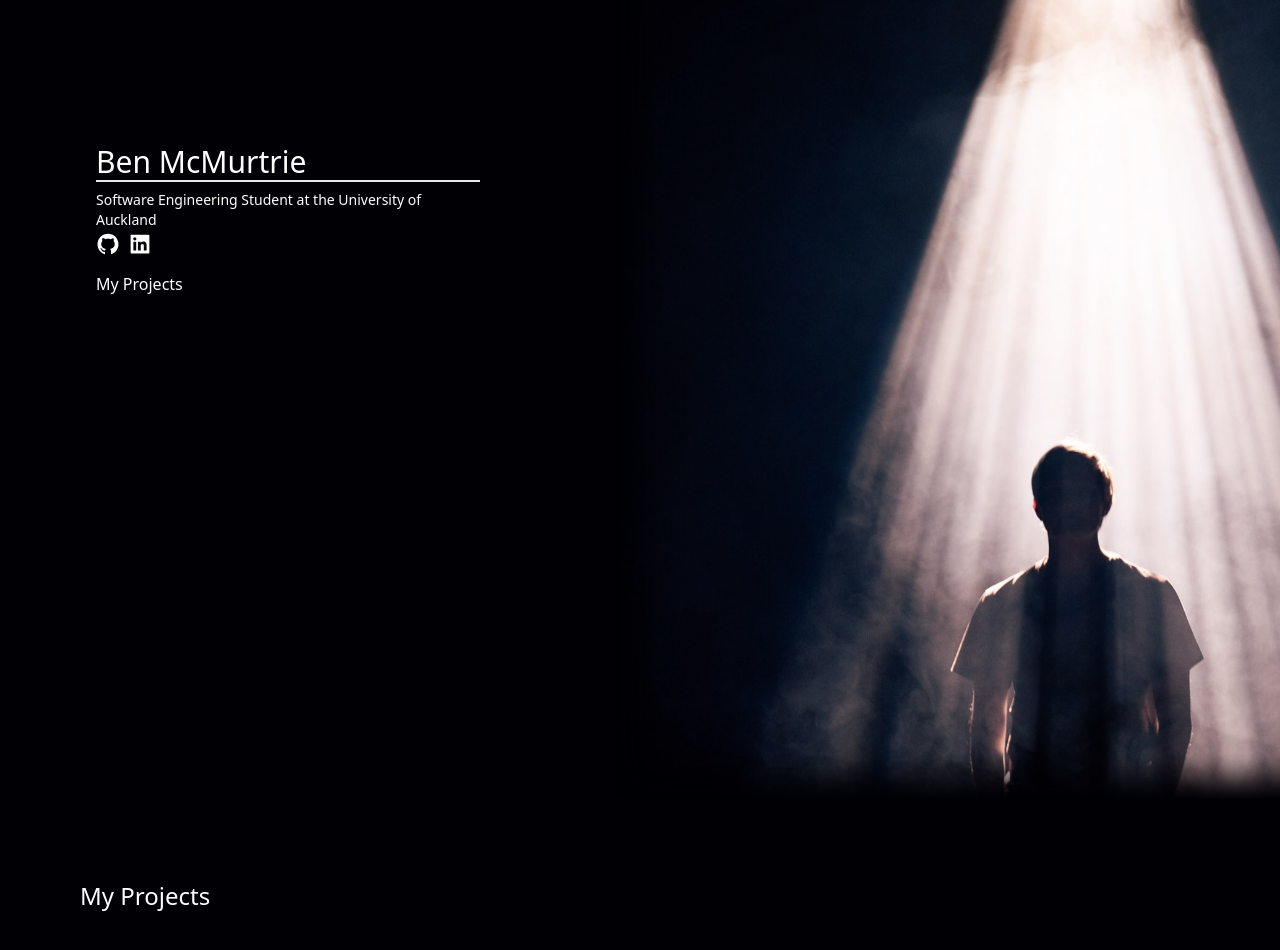
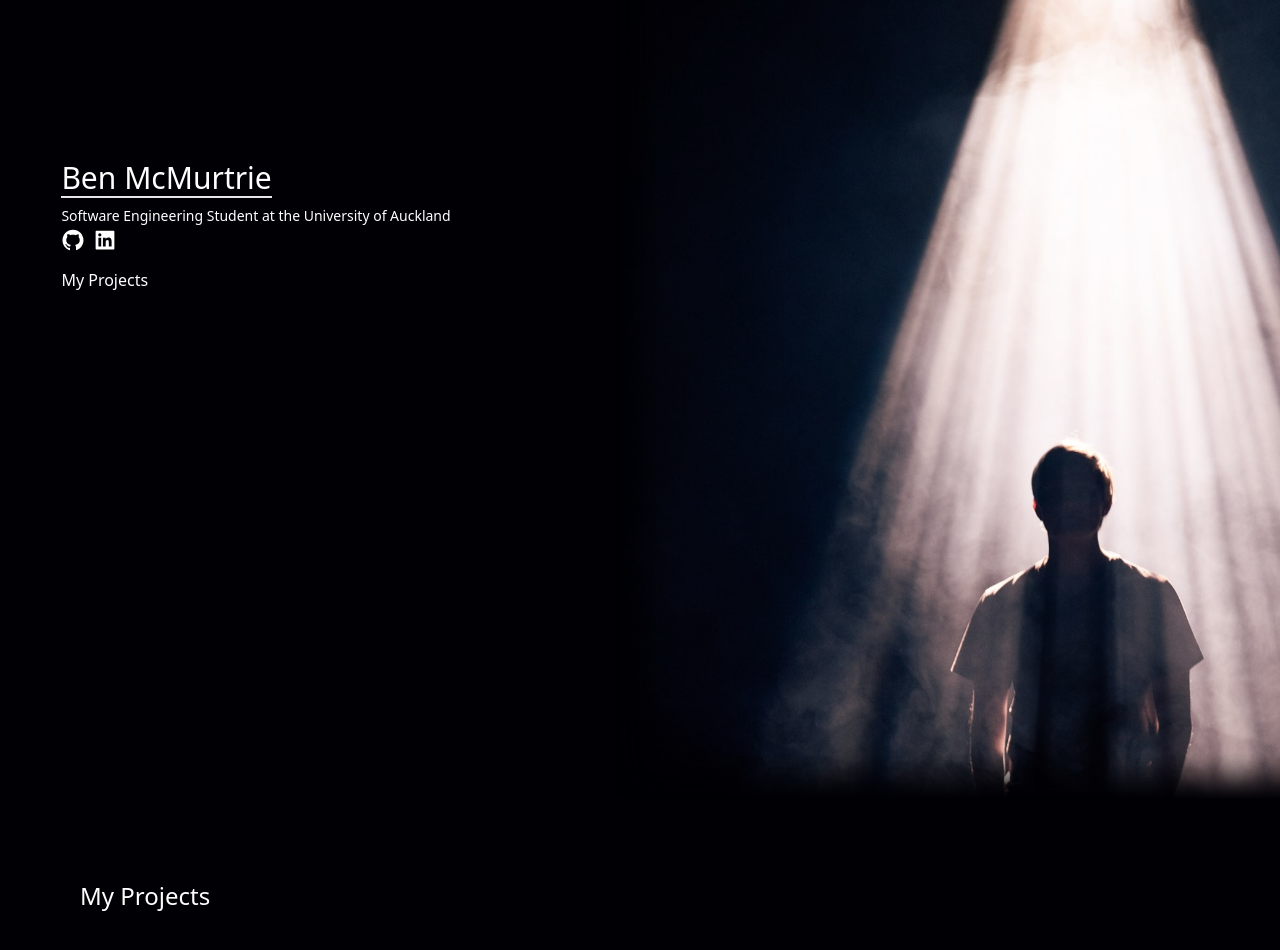
Before and after one commit to ben-732/ben-732.github.io, a React (Create React App) app: page / in a window 1280 px wide. Shown: the top 950 px of the page. Built offline with nearby package versions, Linux system fonts and the light colour scheme.

Commit message:
sizings slightly better on landing

```diff
--- a/src/App.tsx
+++ b/src/App.tsx
@@ -2,15 +2,13 @@ import React from "react";
 
 import { AiFillGithub, AiFillLinkedin } from "react-icons/ai";
 
-import background_img from "./images/Bigbackground.jpg";
 import Landing from "./Landing";
 import Projects from "./Projects";
 
 function App() {
-  console.log(background_img);
   return (
     <div
-      className="w-screen  bg-cover"
+      className="w-screen  bg-cover overflow-x-hidden"
       // style={{ backgroundImage: `url(${background_img})` }}
     >
       <Landing />
--- a/src/Landing.tsx
+++ b/src/Landing.tsx
@@ -17,11 +17,12 @@ function Landing() {
     <>
       {" "}
       <div
-        className="w-full h-screen  bg-deep-blue bg-no-repeat bg-contain bg-right-top"
+        className="h-screen bg-deep-blue bg-no-repeat bg-contain bg-right-top"
         style={{ backgroundImage: `url(${background_img})` }}
       >
-        <div className="w-96 absolute top-36 left-24 text-white ">
-          <span className="text-3xl text-white block font-extralight mb-2 border-b-2 ">
+        <div className="flex flex-col text-white min-w-min max-w-lg pt-40 items-center">
+          <div>
+            <span className="text-3xl text-white inline-block font-extralight mb-2 border-b-2 ">
               Ben McMurtrie
             </span>
             <div className="text-sm">
@@ -35,7 +36,6 @@ function Landing() {
                 <AiFillLinkedin className="text-2xl inline-block ml-2" />
               </a>
             </div>
-
             <div className="mt-4 ">
               <span
                 className="hover:scale-105 transition-all cursor-pointer inline-block text-left"
@@ -46,6 +46,7 @@ function Landing() {
             </div>
           </div>
         </div>
+      </div>
     </>
   );
 }
--- a/src/Projects.tsx
+++ b/src/Projects.tsx
@@ -2,10 +2,7 @@ import React from "react";
 
 import { AiFillGithub, AiFillLinkedin } from "react-icons/ai";
 
-import background_img from "./images/projects.jpg";
-
 function Projects() {
-  console.log(background_img);
   return (
     <>
       <div
```
Lines whose indentation alone changed are shown as unchanged.
